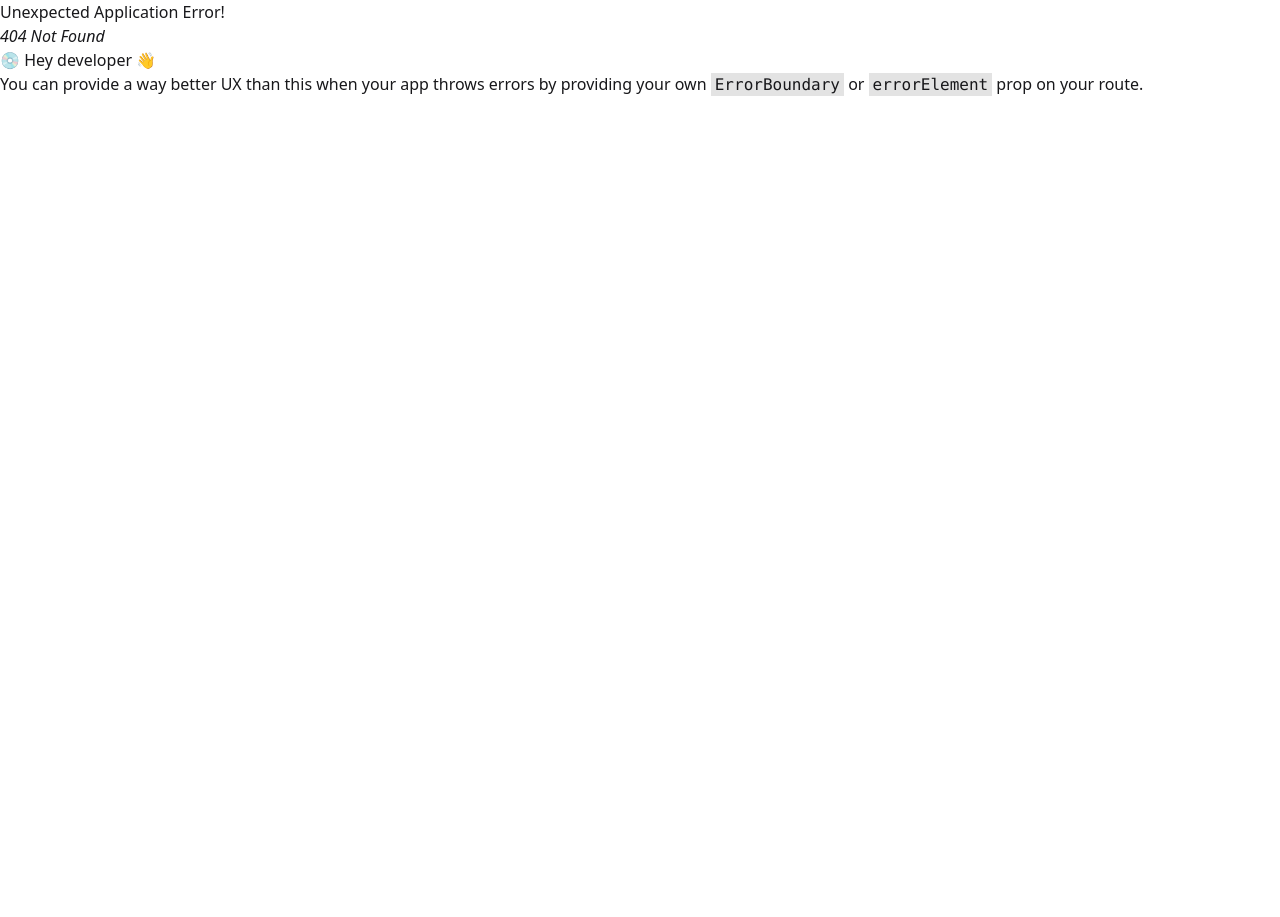
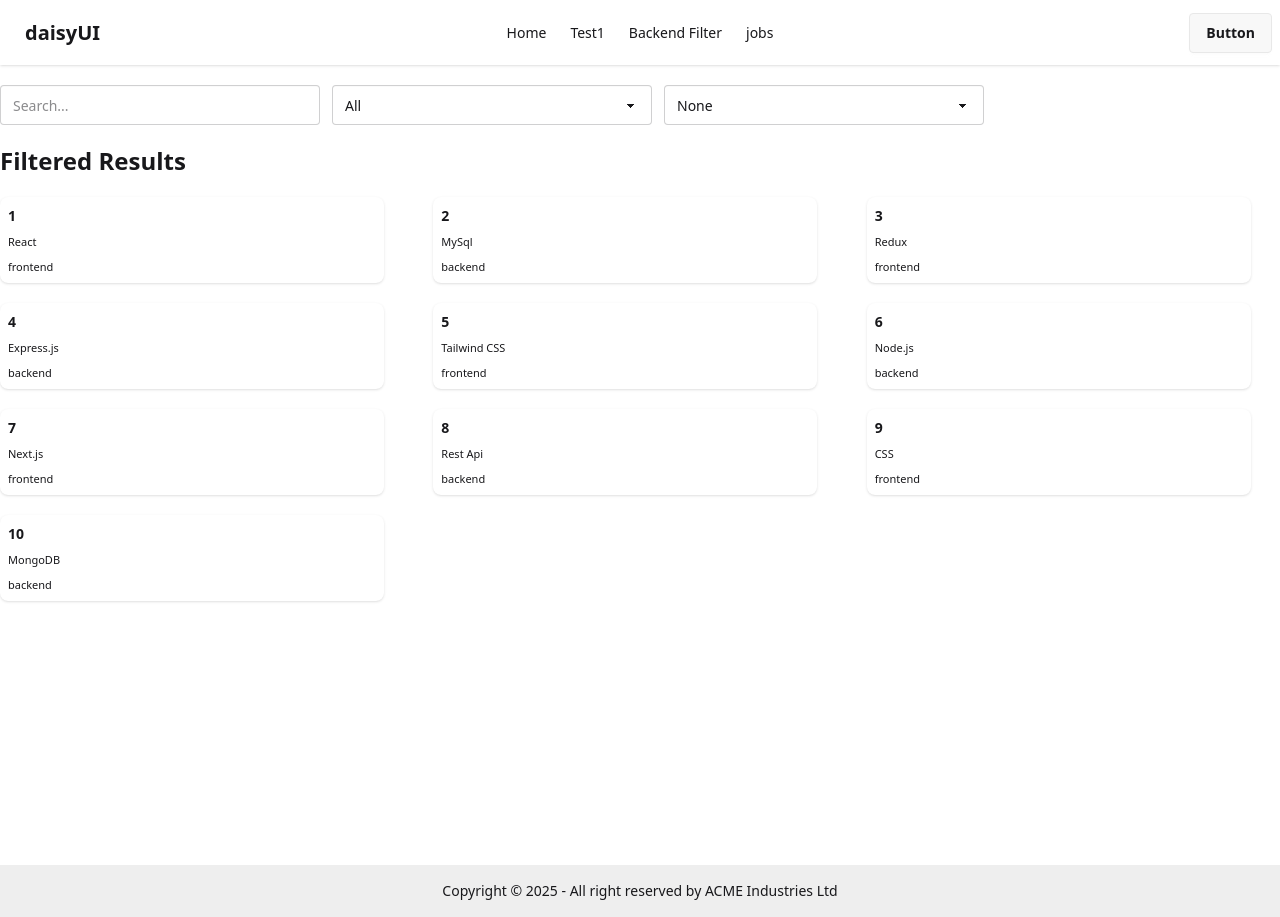
Before and after one commit to armank8/filterTest, a React (Vite) app in the folder client/: page /backendFilter in a window 1280 px wide. Before the commit this address had no page. Before the commit the page ends 800 px from the top, so only its background shows below. Built offline with nearby package versions, Linux system fonts and the light colour scheme.

Commit message:
useReducer filtering

```diff
--- /dev/null
+++ b/client/src/Pages/BackendFilter/BackendFilter.jsx
@@ -0,0 +1,93 @@
+import { useMemo, useReducer } from "react"
+import { items } from "../Test1/items";
+import Test1Item from "../Test1/Test1Item";
+
+
+const initialState = {
+    search: "",
+    category: "all",
+    sort: "none"
+}
+
+const filterReducer = (state, action) => {
+    switch (action.type) {
+        case "SET_SEARCH":
+            return { ...state, search: action.payload };
+
+        case "SET_CATEGORY":
+            return { ...state, category: action.payload };
+
+        case "SET_SORT":
+            return { ...state, sort: action.payload };
+
+        default:
+            return state;
+    }
+};
+
+
+
+const BackendFilter = () => {
+    const [filter, dispatch] = useReducer(filterReducer, initialState);
+
+    const filteredItems = useMemo(() => {
+        return items.filter((item) => {
+            if (filter.search) {
+                return item.name.toLowerCase().includes(filter.search.toLowerCase())
+            }
+            return true;
+        }).filter((item) => {
+            if (filter.category !== "all") {
+                return item.category === filter.category;
+            };
+            return true;
+        }).sort((a, b) => {
+            if (filter.sort === 'asc') {
+                return a.name.localeCompare(b.name);
+            } else if (filter.sort === 'desc') {
+                return b.name.localeCompare(a.name);
+            }
+            return 0;
+        })
+    }, [filter])
+
+
+    return (
+        <div>
+            <div className="py-5">
+                {/* Search Input */}
+                <input value={filter.search}
+                    onChange={(e) => dispatch({ type: "SET_SEARCH", payload: e.target.value })}
+                    type="text" placeholder="Search..." className="input focus:outline-none mr-3" />
+
+                {/* Category Dropdown */}
+                <select value={filter.category} className="select focus:outline-none mr-3"
+                    onChange={(e) => dispatch({ type: "SET_CATEGORY", payload: e.target.value })}>
+                    <option value="all">All</option>
+                    <option value="frontend">frontend</option>
+                    <option value="backend">backend</option>
+                </select>
+
+                {/* Sorting Dropdown */}
+                <select value={filter.sort} className="select focus:outline-none mr-3"
+                    onChange={(e) => dispatch({ type: "SET_SORT", payload: e.target.value })}>
+                    <option value="none">None</option>
+                    <option value="asc">Ascending</option>
+                    <option value="desc">Descending</option>
+                </select>
+            </div>
+
+            {/* Filtered Results */}
+            <h3 className="font-bold text-2xl">Filtered Results</h3>
+            <div className="grid grid-cols-3 gap-5 py-5">
+                {
+                    filteredItems.map((item) => (
+                        <Test1Item key={item.id} item={item}></Test1Item>
+                    ))
+                }
+            </div>
+        </div >
+    )
+}
+
+export default BackendFilter
--- a/client/src/Routes/Routes.jsx
+++ b/client/src/Routes/Routes.jsx
@@ -3,6 +3,7 @@ import Main from "../layout/Main";
 import Home from "../Pages/Home/Home";
 import Jobs from "../Pages/Jobs/Jobs";
 import Test1 from "../Pages/Test1/Test1";
+import BackendFilter from "../Pages/BackendFilter/BackendFilter";
 
 const router = createBrowserRouter([
     {
@@ -18,6 +19,10 @@ const router = createBrowserRouter([
                 element: <Test1></Test1>,
             },
             {
+                path: '/backendFilter',
+                element: <BackendFilter></BackendFilter>,
+            },
+            {
                 path: '/jobs',
                 element: <Jobs></Jobs>,
             },
--- a/client/src/Shared/Navbar/Navbar.jsx
+++ b/client/src/Shared/Navbar/Navbar.jsx
@@ -7,6 +7,7 @@ const Navbar = () => {
         <>
             <li><Link to="/">Home</Link></li>
             <li><Link to="/test1">Test1</Link></li>
+            <li><Link to="/backendFilter">Backend Filter</Link></li>
             <li><Link to="/jobs">jobs</Link></li>
         </>
     )
```
Also changed, not shown: client/src/notes/notes.js (added, +11 -0 lines).
